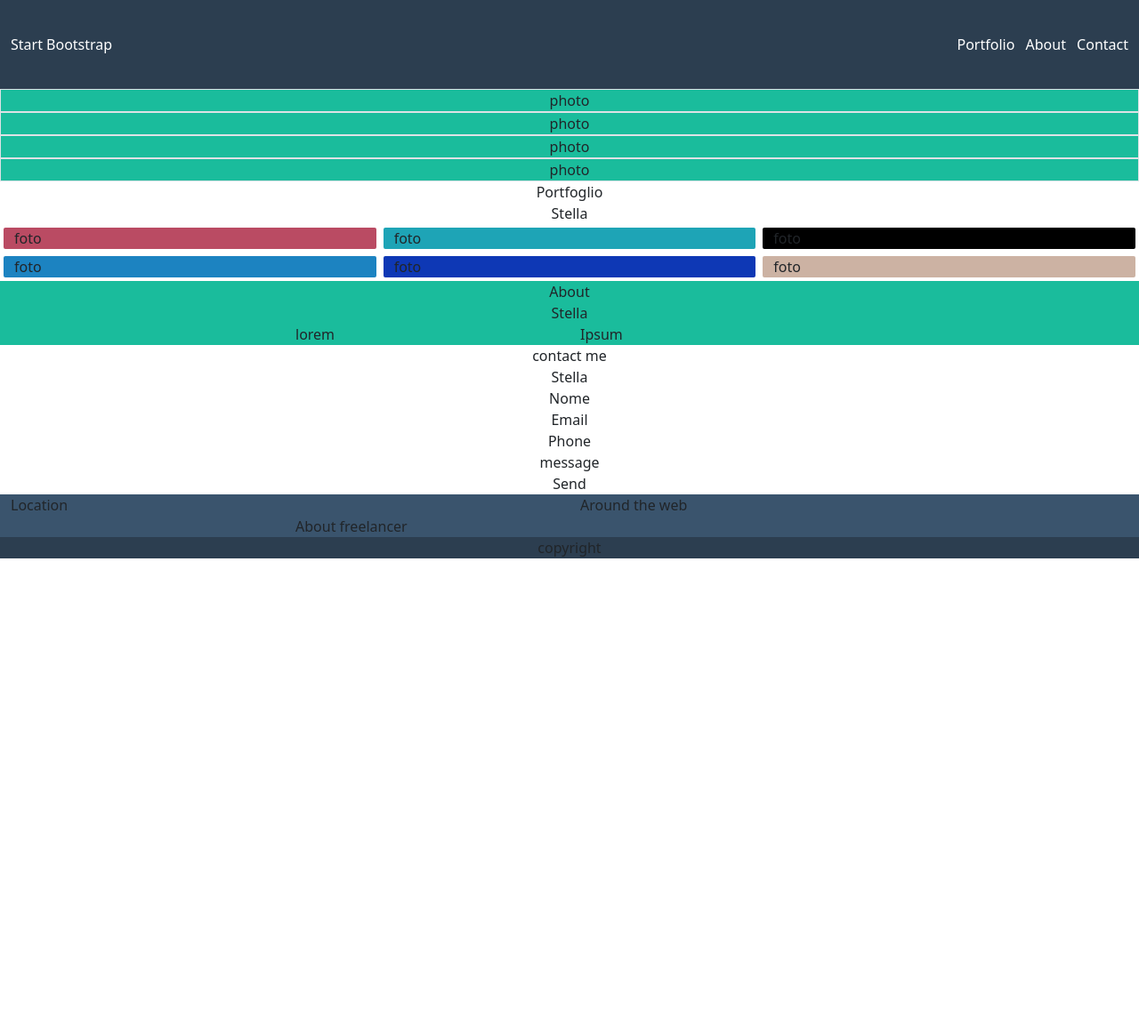
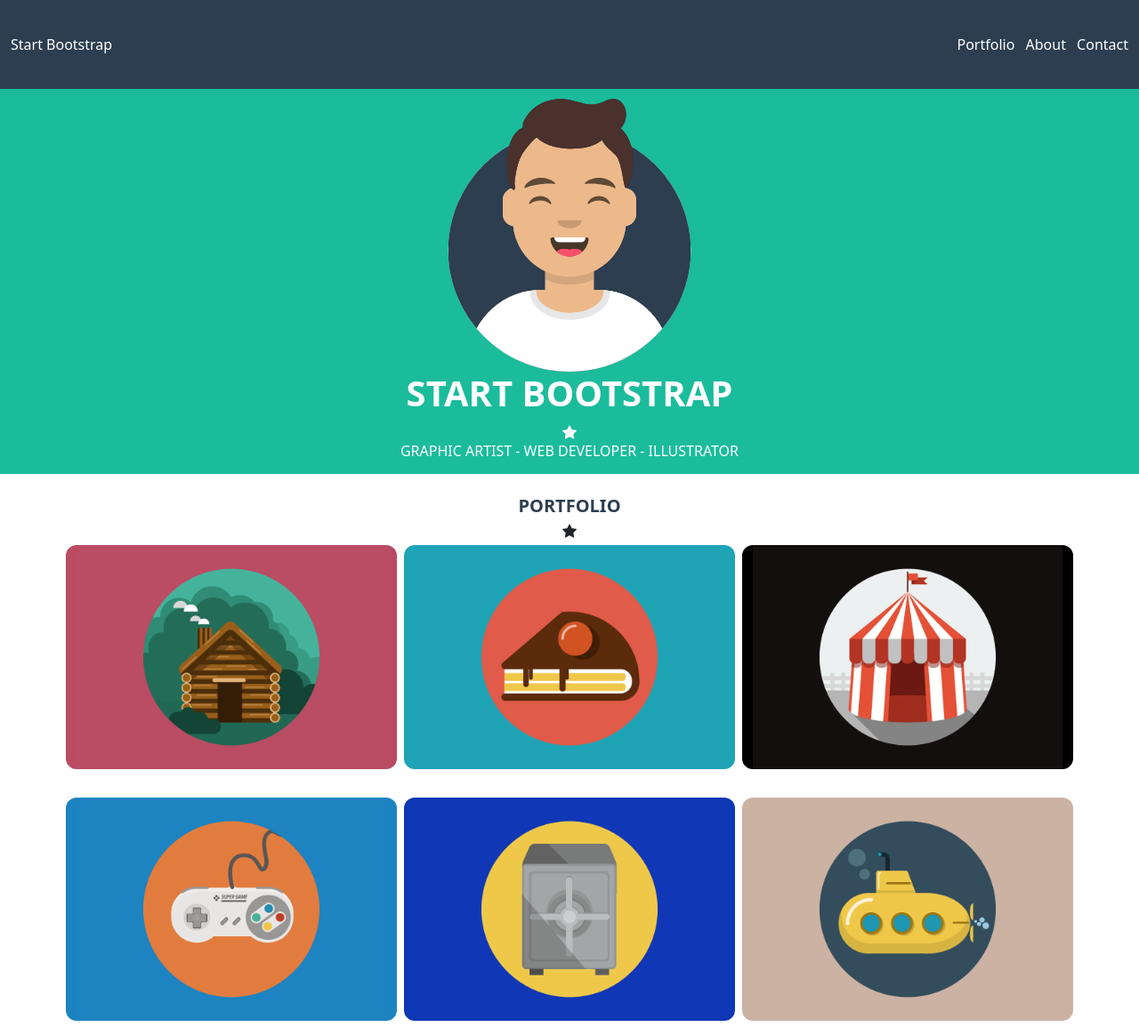
Before and after one commit to Soficius/html-css-bootstrap-freelancer, a plain HTML site: page index.html in a window 1280 px wide. Shown: the top 1155 px of the page at 89% size. Before the commit the page ends 800 px from the top, so only its background shows below. Drawn offline with nearby package versions, Linux system fonts and the light colour scheme.

Commit message:
add contents

```diff
--- a/css/color.css
+++ b/css/color.css
@@ -8,7 +8,6 @@
     --deep-azure: #1c83c1;
     --blue: #0e38b5;
     --beige:#ccb2a3;
-
 
 }
 .bg-green{
@@ -38,3 +37,6 @@
 .bg-beige{
     background-color: var(--beige);
 }
+.color-text-dark-grey{
+    color: var(--dark-grey)
+}
--- a/css/style.css
+++ b/css/style.css
@@ -9,3 +9,6 @@ height: 100px;
 .b-1-white{
     border: 0.25rem solid white;
 }
+.m-bottom{
+margin-bottom:1rem;
+}
--- a/index.html
+++ b/index.html
@@ -26,37 +26,55 @@
       </div>
     </div>
   </header>
-  <div class="container-fluid bg-green">
-    <div class="row border justify-content-center">
-      <div class="col-auto">photo</div>
+  <div class="container-fluid bg-green text-white">
+    <div class="row justify-content-center">
+      <div class="col-auto"><img src="/img/avatar.svg " alt="avatar" class="w-100"></div>
     </div>
-    <div class="row border justify-content-center">
-      <div class="col-auto">photo</div>
+    <div class="row justify-content-center">
+      <div class="col-auto">
+        <h1 class="fw-bolder">START BOOTSTRAP</h1>
+      </div>
     </div>
-    <div class="row border justify-content-center">
-      <div class="col-auto">photo</div>
+    <div class="row justify-content-center">
+      <div class="col-auto">
+         <i class="bi bi-star-fill"></i >
+      </div>
     </div>
-    <div class="row border justify-content-center">
-      <div class="col-auto">photo</div>
+    <div class="row justify-content-center">
+      <div class="col-auto">
+        <h6 class="m-bottom">GRAPHIC ARTIST - WEB DEVELOPER - ILLUSTRATOR</h6>
+      </div>
     </div>
   </div>
-  <div class="container-fluid">
-    <div class="row justify-content-center">
-      <div class="col-auto"> Portfoglio</div>
+  <div class="container">
+    <div class="row justify-content-center mt-4">
+      <div class="col-auto"><h5 class="color-text-dark-grey fw-bolder mb-1">PORTFOLIO</h5> </div>
     </div>
     <div class="row justify-content-center">
-      <div class="col-auto">Stella</div>
+      <div class="col-auto"><i class="bi bi-star-fill"></i ></div>
     </div>
     <div class="row row-cols-*">
-      <div class="col-sm-12 col-md-6 col-lg-4 bg-red rounded b-1-white">foto</div>
-      <div class="col-sm-12 col-md-6 col-lg-4 bg-azure rounded b-1-white">foto</div>
-      <div class="col-sm-12 col-md-6 col-lg-4 bg-black rounded b-1-white">foto</div>
-      <div class="col-sm-12 col-md-6 col-lg-4 bg-deep-azure rounded b-1-white">foto</div>
-      <div class="col-sm-12 col-md-6 col-lg-4 bg-blue rounded b-1-white">foto</div>
-      <div class="col-sm-12 col-md-6 col-lg-4 bg-beige rounded b-1-white">foto</div>
+      <div class="col-sm-12 col-md-6 col-lg-4 bg-red rounded-4 b-1-white mb-4">
+        <img src="/img/cabin.png" alt="" class="w-100">
+      </div>
+      <div class="col-sm-12 col-md-6 col-lg-4 bg-azure rounded-4 b-1-white mb-4">
+        <img src="/img/cake.png" alt="" class="w-100">
+      </div>
+      <div class="col-sm-12 col-md-6 col-lg-4 bg-black rounded-4 b-1-white mb-4">
+        <img src="/img/circus.png" alt="" class="w-100">
+      </div>
+      <div class="col-sm-12 col-md-6 col-lg-4 bg-deep-azure rounded-4 b-1-white mb-4">
+        <img src="/img/game.png" alt="" class="w-100">
+      </div>
+      <div class="col-sm-12 col-md-6 col-lg-4 bg-blue rounded-4 b-1-white mb-4">
+        <img src="/img/safe.png" alt="" class="w-100">
+      </div>
+      <div class="col-sm-12 col-md-6 col-lg-4 bg-beige rounded-4 b-1-white mb-4">
+        <img src="/img/submarine.png" alt="" class="w-100">
+      </div>
     </div>
   </div>
-  <div class="container-fluid bg-green">
+  <div class="container bg-green">
     <div class="row justify-content-center">
       <div class="col-auto">About</div>
     </div>
@@ -64,10 +82,10 @@
       <div class="col-auto">Stella</div>
     </div>
     <div class="row justify-content-center">
-      <div class="col-sm-6 col-md-3">lorem</div>
-      <div class="col-sm-6 col-md-3">Ipsum</div>
+      <div class="col-12 col-md-6 offset-lg-1 col-lg-5">lorem</div>
+      <div class="col-12 col-md-6 col-lg-5">Ipsum</div>
     </div>
-    <div class="row"></div>
+    <div class="row justify-content-center">buttom</div>
   </div>
   <div class="container-fluid">
     <div class="row justify-content-center">
@@ -92,7 +110,7 @@
       <div class="col-auto">Send</div>
     </div>
   </div>
-  <div class="container-fluid bg-light-grey">
+  <div class="container bg-light-grey">
     <div class="row justify-content-center">
       <div class="col-sm-12 col-md-6">Location</div>
       <div class="col-sm-12 col-md-6">Around the web</div>
```
Also changed, not shown: img/avatar.svg (added), img/cabin.png (added), img/cake.png (added), img/circus.png (added), img/game.png (added), img/safe.png (added), img/submarine.png (added).
